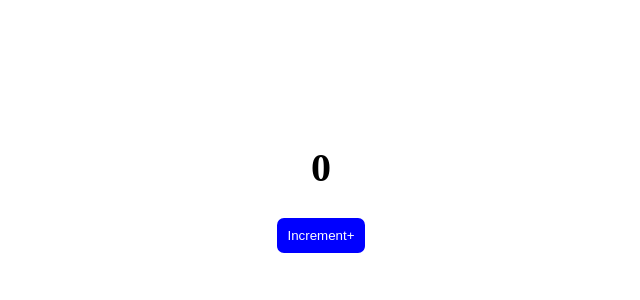
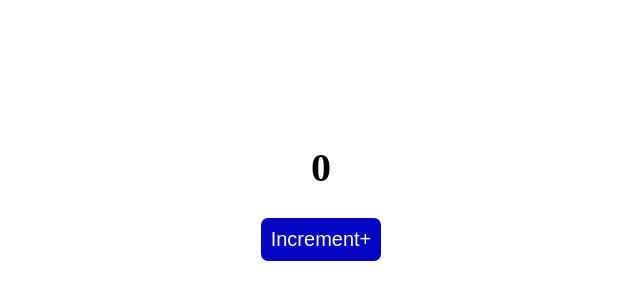
Before and after one commit to Asnoyon/React-2023, a plain HTML site: page index.html in a window 1280 px wide. Shown: the part 6-306 px from the top of the page, without its empty margins (319-959 px from the left). Drawn offline with Linux system fonts and the light colour scheme.

Commit message:
style done

```diff
--- a/style.css
+++ b/style.css
@@ -11,10 +11,12 @@ h1{
     font-size: 40px;
     padding: 0;
 }
-button{
-    background-color: blue;
-    padding:10px;
+
+.btn button{
+    background-color: rgb(5, 5, 195);
     color: white;
     border: none;
     border-radius: 7px;
+    padding: 10px;
+    font-size: 20px;
 }
```
